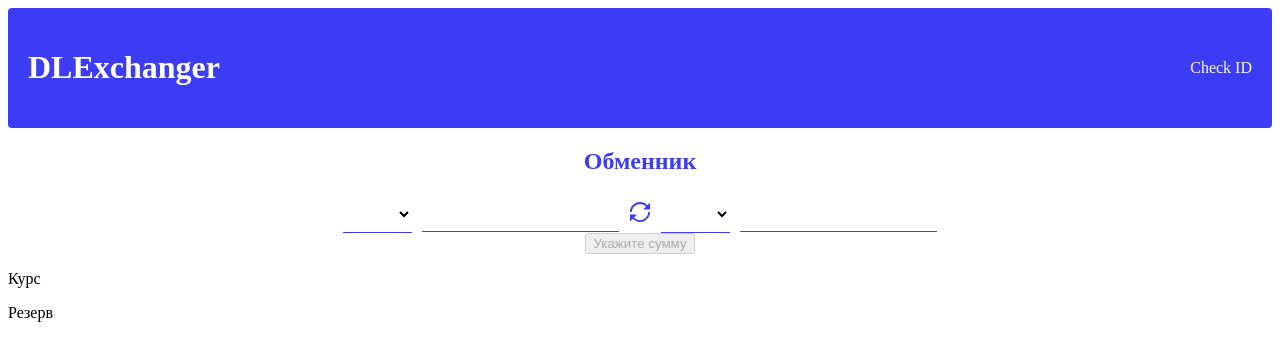
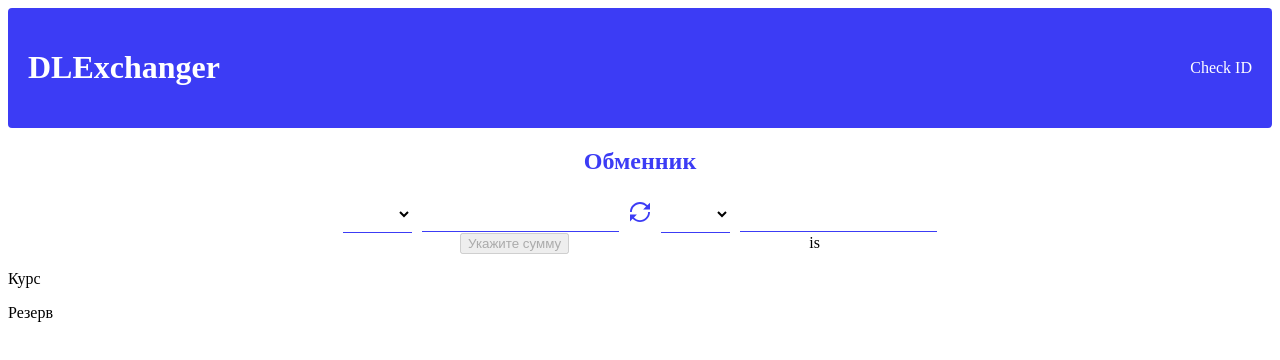
Before and after one commit to Hostess27/currency-exchange, a Vue app: page / in a window 1280 px wide. Shown: the top 360 px of the page. Built offline with nearby package versions, Linux system fonts and the light colour scheme.

Commit message:
Update ConvertMain.vue

```diff
--- a/src/components/ConvertMain.vue
+++ b/src/components/ConvertMain.vue
@@ -31,19 +31,20 @@
         </select>
         <input type="number" class="input-main" v-model="result" />
       </div>
+
       <button
         class="btnCurrent"
         type="submit"
-        @click="$router.push({ name: 'success' })"
+
         :disabled="isDisabledButton"
       >
         {{ isDisabledButton ? "Укажите сумму" : "Обменять" }}
       </button>
 
-      <!-- <div>
+      <div id="note">
         {{ inputAmount }} {{ fromCurrency.name }} is {{ result }}
         {{ toCurrency.name }}
-      </div> -->
+      </div>
     </form>
   </div>
 </template>
@@ -100,7 +101,20 @@ export default {
     },
   },
 };
+
+
+
+
+
+//Это в кнопку!!!!!!!  @click="$router.push({ name: 'success' })"
 </script>
+
+
+
+
+
+
+
 
 <style scoped>
 .main-name {
```
